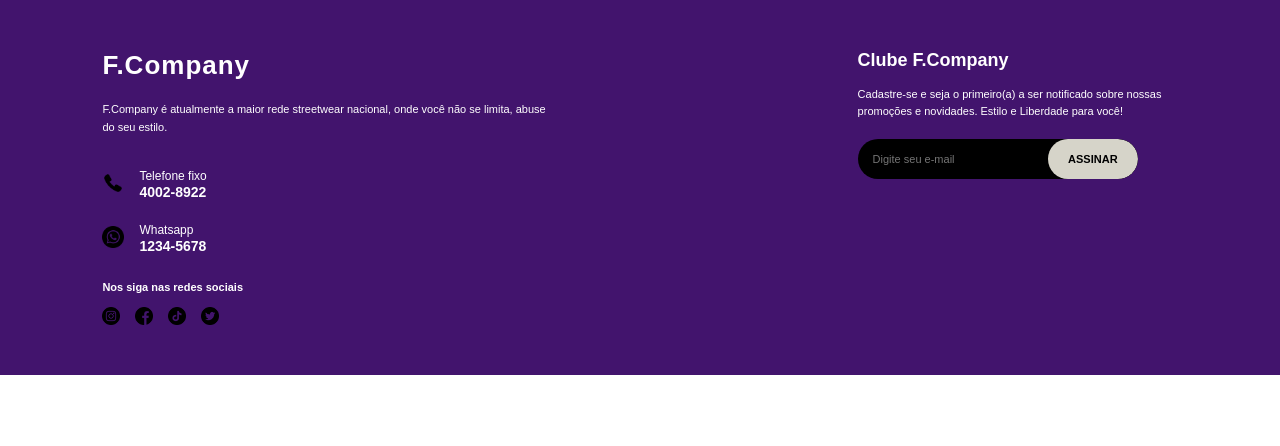
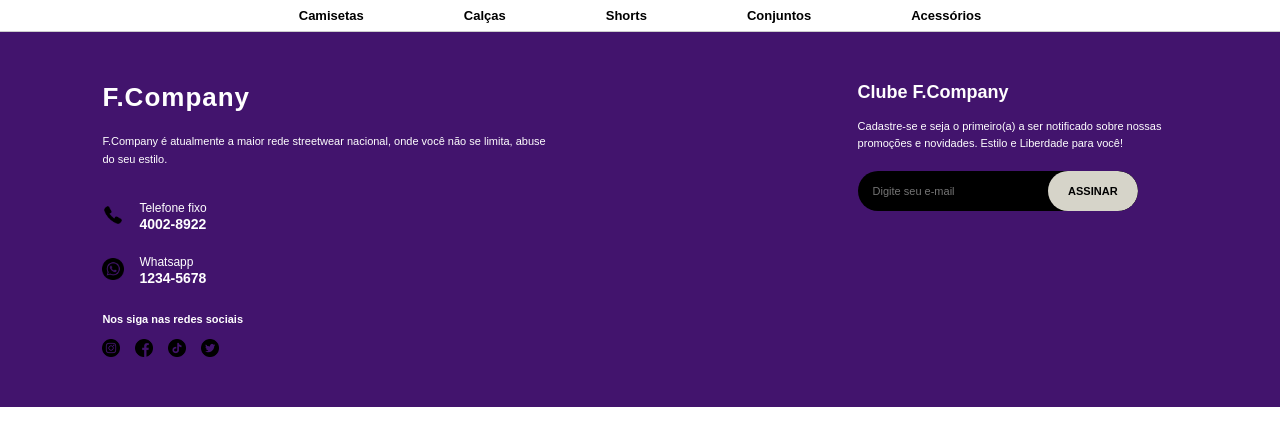
Before and after one commit to gustavopenhapgbr/ProjetoPI, an Angular app: page / in a window 1280 px wide. Shown: the top 446 px of the page. Built offline with nearby package versions, Linux system fonts and the light colour scheme.

Commit message:
feat: cria barra de navegacao com categorias

```diff
--- a/src/app/app.html
+++ b/src/app/app.html
@@ -1,2 +1,3 @@
+<app-nav></app-nav>
 <router-outlet></router-outlet>
 <app-footer></app-footer>
--- a/src/app/app.ts
+++ b/src/app/app.ts
@@ -1,11 +1,12 @@
 import { Component } from '@angular/core';
 import { RouterOutlet } from '@angular/router';
 import { Footer } from './shared/footer/footer';
+import { Nav } from './shared/nav/nav';
 
 @Component({
   selector: 'app-root',
-  imports: [RouterOutlet, Footer],
+  imports: [RouterOutlet, Nav, Footer],
   templateUrl: './app.html',
   styleUrl: './app.css'
 })
-export class App {}
+export class App { }
--- /dev/null
+++ b/src/app/shared/nav/nav.css
@@ -0,0 +1,28 @@
+nav {
+    height: 32px;
+
+    display: flex;
+
+    align-items: center;
+    justify-content: center;
+
+    gap: 100px;
+
+    border-bottom: 1px solid #ccc;
+}
+
+
+nav a {
+    color: black;
+
+    text-decoration: none;
+
+    font-size: 13px;
+    font-weight: bold;
+    transition: 100ms;
+}
+
+nav a:hover{
+    transform: scale(1.10);
+    text-decoration: underline;
+}
--- /dev/null
+++ b/src/app/shared/nav/nav.html
@@ -0,0 +1,5 @@
+<nav>
+  @for (item of itensMenu; track item.link) {
+    <a [routerLink]="item.link">{{ item.label }}</a>
+  }
+</nav>
--- /dev/null
+++ b/src/app/shared/nav/nav.ts
@@ -0,0 +1,18 @@
+import { Component } from '@angular/core';
+import { RouterLink } from '@angular/router';
+
+@Component({
+  selector: 'app-nav',
+  imports: [RouterLink],
+  templateUrl: './nav.html',
+  styleUrl: './nav.css',
+})
+export class Nav {
+  itensMenu = [
+    { label: 'Camisetas', link: '/camisetas' },
+    {label: 'Calças', link: '/calcas'},
+    { label: 'Shorts', link: '/shorts' },
+    { label: 'Conjuntos', link: '/conjuntos' },
+    { label: 'Acessórios', link: '/acessorios' }
+  ];
+}
```
